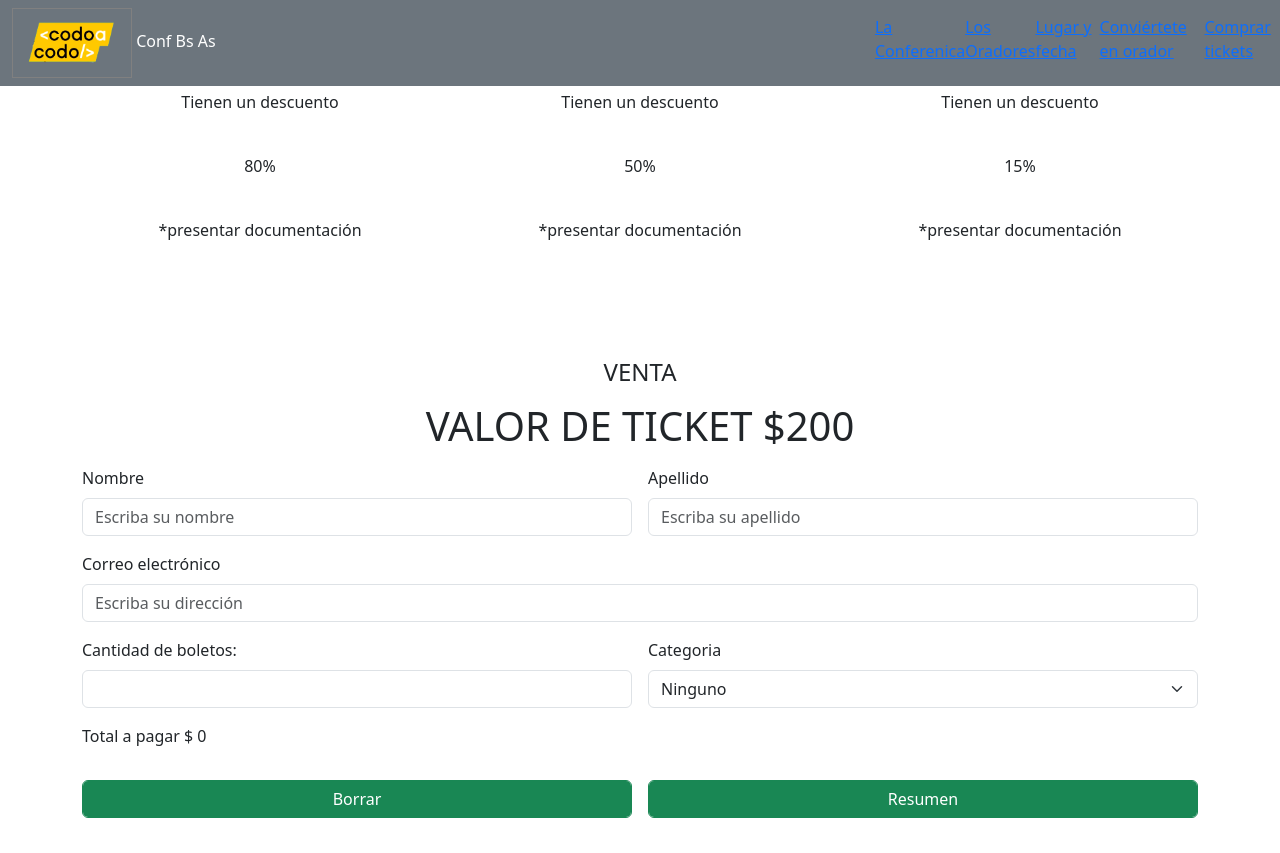
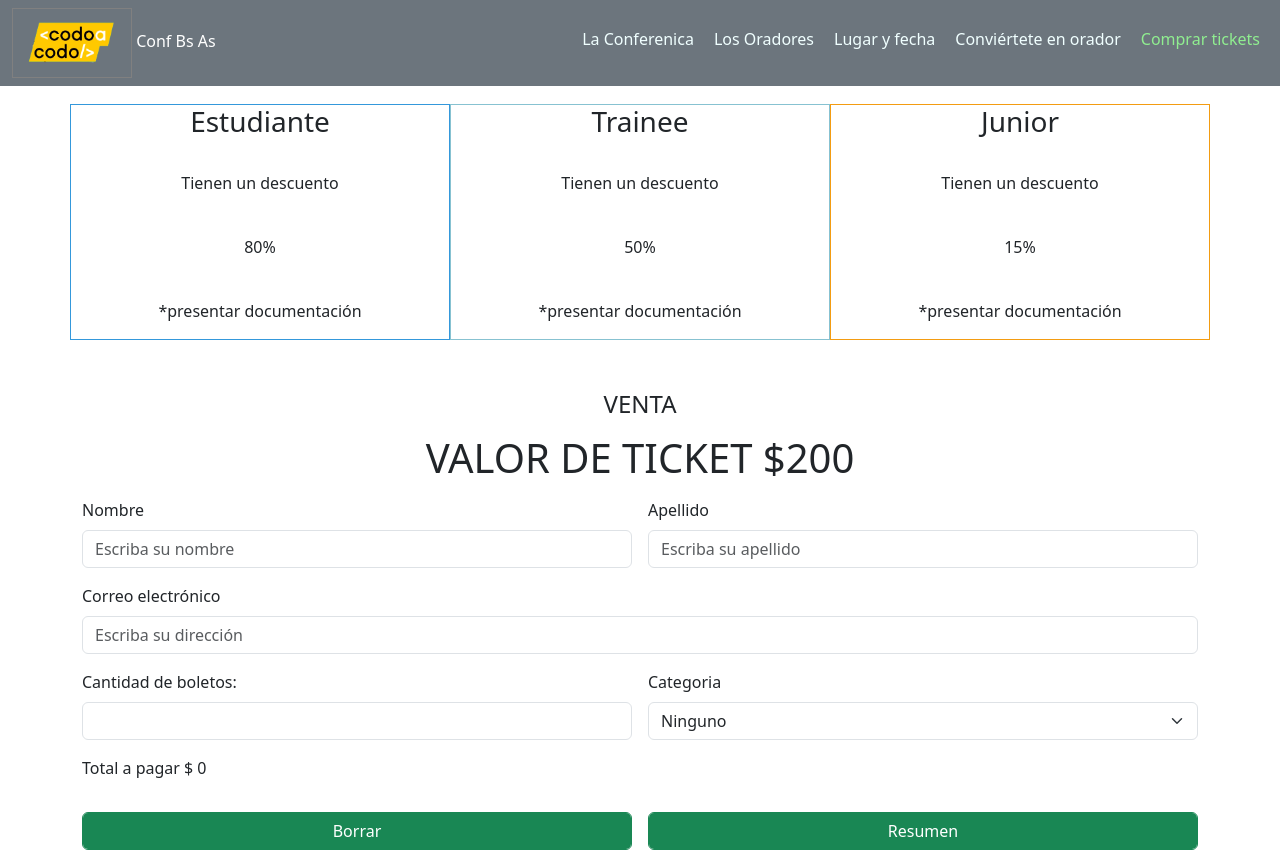
Before and after one commit to PilyQ96/conferencia, a plain HTML site: page tickets/index2.html in a window 1280 px wide. Shown: the top 853 px of the page. Drawn offline with nearby package versions, Linux system fonts and the light colour scheme.

Commit message:
Update style7.css

```diff
--- a/tickets/style7.css
+++ b/tickets/style7.css
@@ -10,6 +10,8 @@ html {
     visibility: hidden;
 }
 
+
+/* header */
 #logotipo {
     width: 120px;
     height: 70px;
@@ -25,14 +27,54 @@ header {
 
 }
 
+.navbar {
+    background-color: grey;
+    display: flex;
+    justify-content: space-between;
+    text-decoration: none;
+}
+
 .nav-brand{
     color: white;
     text-decoration: none;
 }
 
+.navbar-nav li {
+    margin-right: 20px;
+    white-space: nowrap;
+}
+
+.navbar-nav li a{
+    color: azure;
+    text-decoration: none;
+}
+
+#tickets a{
+    color: lightgreen;
+}
+
+/*Descuentos*/
+
+#Promo {
+    margin-top: 80px;
+}
+
+.border-blue {
+    border: 1px solid #3498db; /* Azul */
+}
+
+.border-orange {
+    border: 1px solid #f39c12; /* Naranja */
+}
+
+.border-light-blue {
+    border: 1px solid #87c2d1; /* Celeste */
+}
+
+/*Formulario*/
 
 #compraForm{
-    margin-top: 100px;
+    margin-top: 50px;
 }
 
 #titulo3{
```
